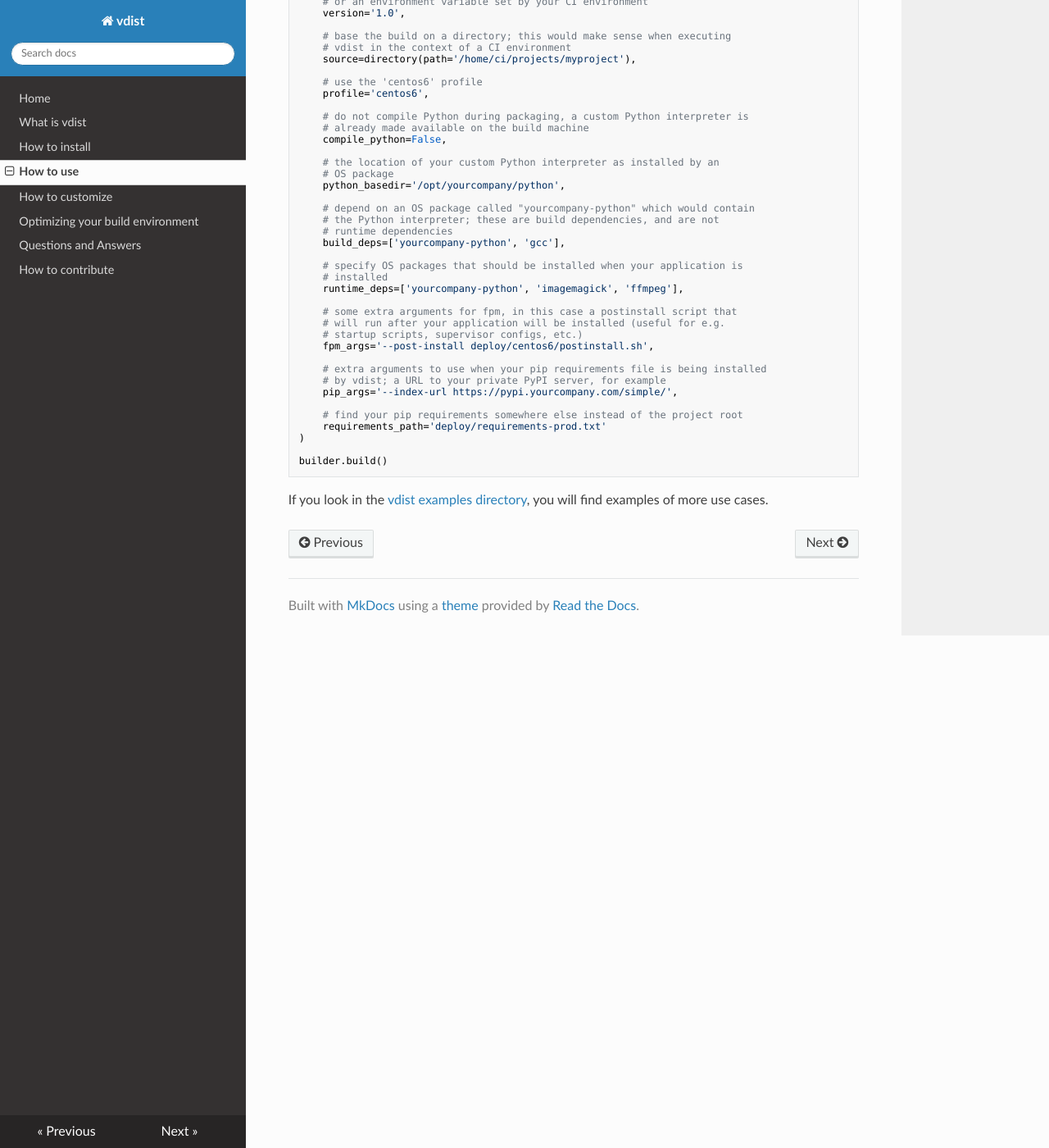
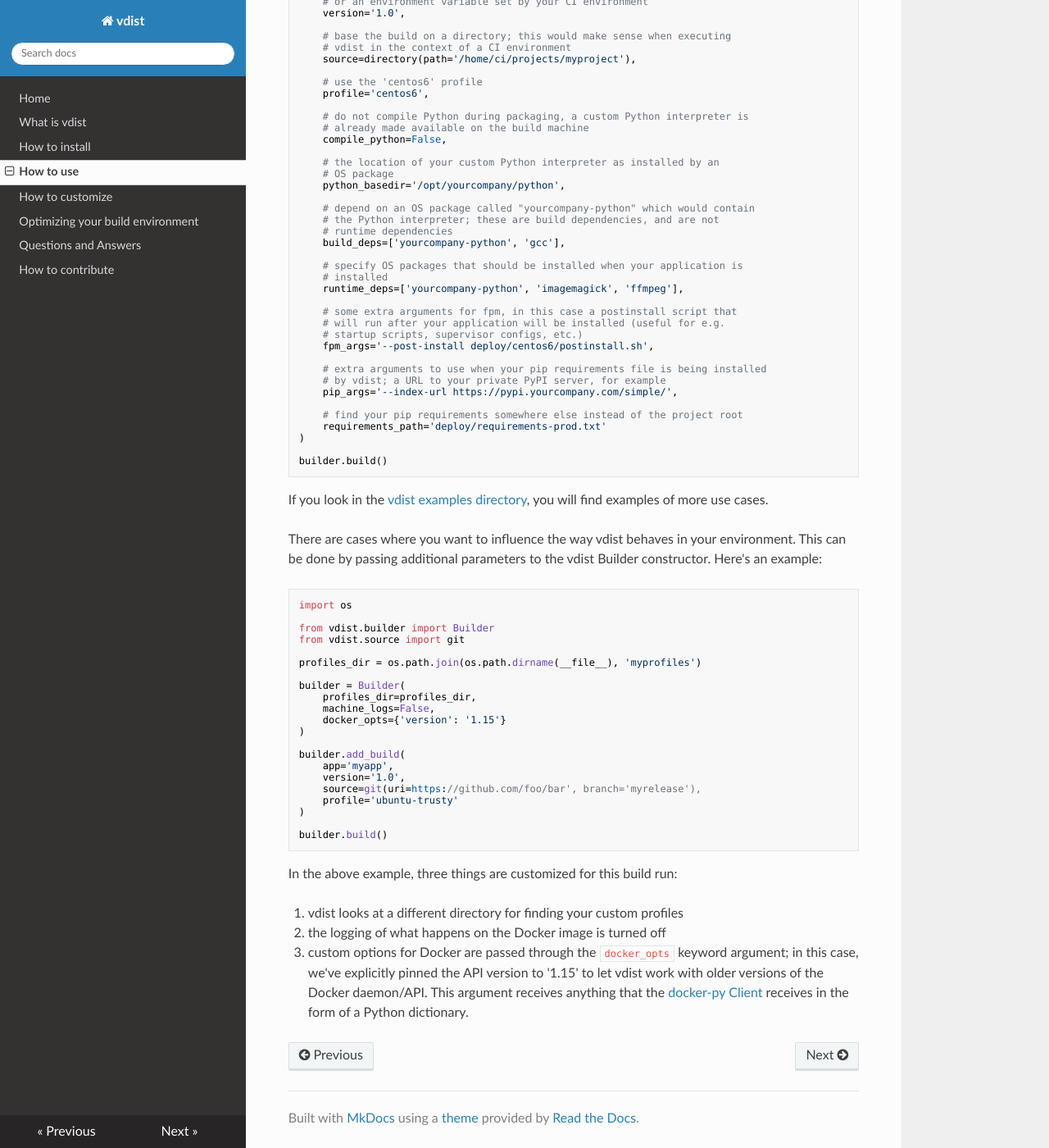
Before and after one commit to objectified/vdist, an MkDocs documentation site: the page built from docs/howtouse.md, in a window 1280 px wide and 1400 px high, scrolled down 2820 px. Shown: the whole window at 82% size. Built offline with MkDocs 1.6.1, drawn with Linux system fonts in a browser that asks for light colours; nearby versions of some CDN libraries; old or Windows-style settings are respelled for this version of MkDocs.

Commit message:
add documentation for custom Builder options

````diff
--- a/docs/howtouse.md
+++ b/docs/howtouse.md
@@ -150,3 +150,37 @@ builder.add_build(
 builder.build()
 ```
 If you look in the [vdist examples directory](https://github.com/objectified/vdist/tree/master/examples), you will find examples of more use cases.
+
+There are cases where you want to influence the way vdist behaves in your environment. This can be done by passing additional parameters to the vdist Builder constructor. Here's an example:
+
+```
+import os
+
+from vdist.builder import Builder
+from vdist.source import git
+
+profiles_dir = os.path.join(os.path.dirname(__file__), 'myprofiles')
+
+builder = Builder(
+    profiles_dir=profiles_dir,
+    machine_logs=False,
+    docker_opts={'version': '1.15'}
+)
+
+builder.add_build(
+    app='myapp',
+    version='1.0',
+    source=git(uri=https://github.com/foo/bar', branch='myrelease'),
+    profile='ubuntu-trusty'
+)
+
+builder.build()
+```
+
+In the above example, three things are customized for this build run:
+
+1. vdist looks at a different directory for finding your custom profiles
+
+2. the logging of what happens on the Docker image is turned off
+
+3. custom options for Docker are passed through the `docker_opts` keyword argument; in this case, we've explicitly pinned the API version to '1.15' to let vdist work with older versions of the Docker daemon/API. This argument receives anything that the [docker-py Client](https://github.com/docker/docker-py) receives in the form of a Python dictionary.
````
